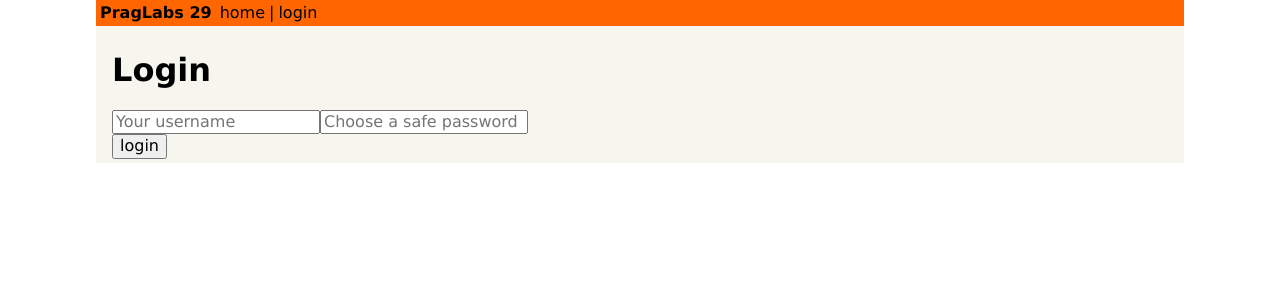
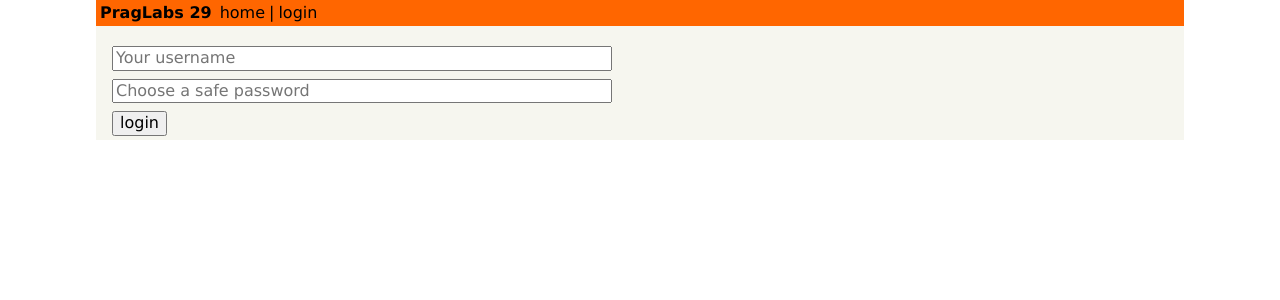
Before and after one commit to colis/wp-graphql-react-auth, a React (Create React App) app: page /login in a window 1280 px wide. Shown: the top 300 px of the page. Built offline with nearby package versions, Linux system fonts and the light colour scheme.

Commit message:
Add styling to login form

```diff
--- a/src/components/Login.js
+++ b/src/components/Login.js
@@ -30,15 +30,16 @@ const Login = props => {
 
   return (
     <>
-      <div>
-        <h1>Login</h1>
+      <div className="flex flex-column mt3">
         <input
+          className="mb2"
           value={username}
           onChange={e => setUsername(e.target.value)}
           type="text"
           placeholder="Your username"
         />
         <input
+          className="mb2"
           value={password}
           onChange={e => setPassword(e.target.value)}
           type="password"
```
